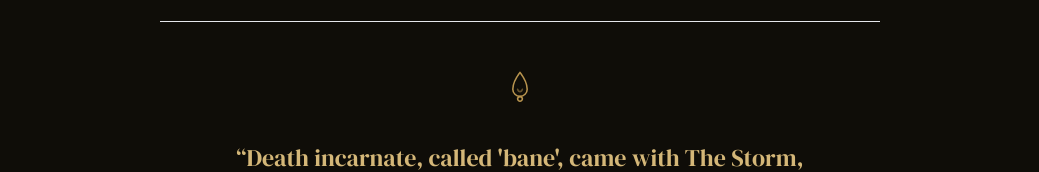
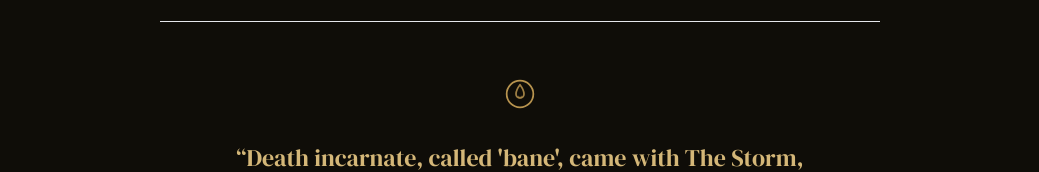
Before and after one commit to naurm/darkland-saga-website, a Next.js app: page / in a window 1280 px wide. Shown: the part 1226-1398 px from the top of the page, without its empty margins (120-1159 px from the left). Built offline with nearby package versions, Linux system fonts and the light colour scheme.

Commit message:
Change homepage flame to flame inside dark circle

```diff
--- a/app/page.tsx
+++ b/app/page.tsx
@@ -174,7 +174,7 @@ export default function HomePage() {
         <div className="border-t border-ember-dim pt-12">
           <svg
             className="mx-auto mb-6 h-12 w-8 text-ember-400"
-            viewBox="0 0 24 40"
+            viewBox="0 0 24 24"
             fill="none"
             stroke="currentColor"
             strokeWidth="1.3"
@@ -182,11 +182,10 @@ export default function HomePage() {
             strokeLinejoin="round"
             aria-hidden="true"
           >
-            {/* Open flame — teardrop body with flicker tips */}
-            <path d="M12 2c0 0-6 8-6 14 0 3.3 2.7 6 6 6s6-2.7 6-6c0-6-6-14-6-14z"/>
-            <path d="M10 16c0 0 .5 2 2 2s2-2 2-2" opacity="0.5"/>
-            <path d="M12 22c0 0-2 .5-2 2 0 1 1 2 2 2s2-1 2-2c0-1.5-2-2-2-2z"/>
-            <path d="M11 3l-1 2M13 3l1 2" opacity="0.3"/>
+            {/* Flame in dark circle */}
+            <circle cx="12" cy="12" r="10"/>
+            <path d="M12 5c0 0-3 4-3 7 0 1.7 1.3 3 3 3s3-1.3 3-3c0-3-3-7-3-7z" opacity="0.85"/>
+            <path d="M11 14c0 0 .2 1 1 1s1-1 1-1" opacity="0.5"/>
           </svg>
           <RotatingQuote quotes={homepageQuotes} intervalMs={30000} />
           <p className="mt-6 font-mono text-[11px] text-parchment-600">
```
